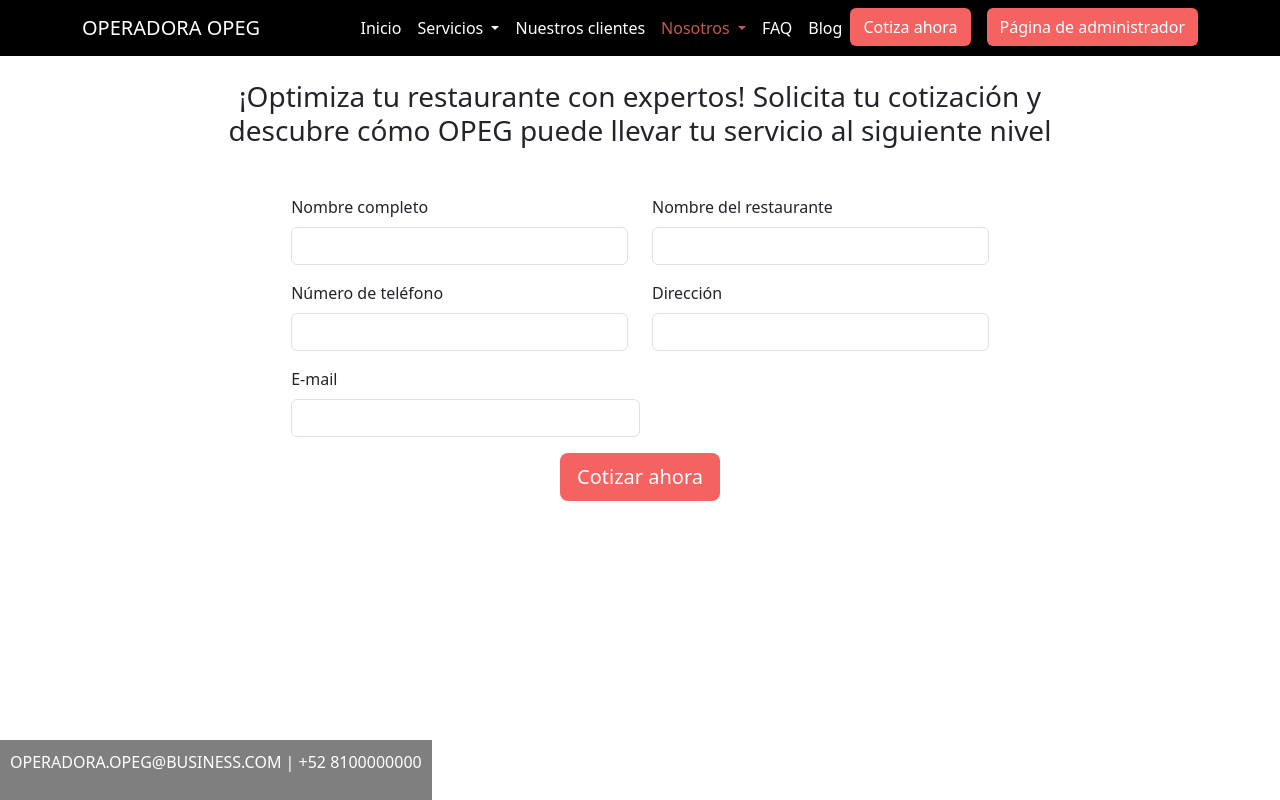
After one commit to crlsbk/proyecto-final-DAW, a PHP site: page /cotizacion.php in a window 1280 px wide. The commit adds this page. Run offline with PHP 8.4, Linux system fonts and the light colour scheme; a user stored in the database is signed in.

Commit message:
Cotizar y advertencias
agregue pagina para cotizar y cambie las
advertencias de un campo vacio a alertas de
bootstrap

```diff
--- /dev/null
+++ b/cotizacion.php
@@ -0,0 +1,172 @@
+<?php
+$usuario = "root";
+$password = "";
+$servidor = "127.0.0.1:3307";
+$basededatos = "opeg";
+
+session_start();
+
+error_reporting(E_ALL);
+ini_set('display_errors', 1);
+
+try {
+    $pdo = new PDO("mysql:host=$servidor;dbname=$basededatos;charset=utf8", $usuario, $password);
+    $pdo->setAttribute(PDO::ATTR_ERRMODE, PDO::ERRMODE_EXCEPTION);
+} catch (PDOException $e) {
+    die("Coul not connect to the database: " . $e->getMessage());
+} ?>
+
+<!DOCTYPE html>
+<html lang="es">
+
+<head>
+    <meta charset="UTF-8">
+    <meta name="viewport" content="width=device-width, initial-scale=1.0">
+    <title>Operadora OPEG - Historia</title>
+    <link href="https://cdn.jsdelivr.net/npm/bootstrap@5.3.0/dist/css/bootstrap.min.css" rel="stylesheet">
+    <link rel="stylesheet" href="estilos.css">
+</head>
+
+<body>
+
+    <nav class="navbar navbar-expand-lg navbar-dark">
+        <div class="container">
+            <a class="navbar-brand" href="#">OPERADORA OPEG</a>
+            <button class="navbar-toggler" type="button" data-bs-toggle="collapse" data-bs-target="#navbarNav" aria-controls="navbarNav" aria-expanded="false" aria-label="Toggle navigation">
+                <span class="navbar-toggler-icon"></span>
+            </button>
+            <div class="collapse navbar-collapse" id="navbarNav">
+                <ul class="navbar-nav ms-auto">
+                    <li class="nav-item">
+                        <a class="nav-link" href="inicio.php">Inicio</a>
+                    </li>
+                    <li class="nav-item dropdown">
+                        <a class="nav-link dropdown-toggle" href="#" id="servicesDropdown" role="button" data-bs-toggle="dropdown" aria-expanded="false">
+                            Servicios
+                        </a>
+                        <ul class="dropdown-menu" aria-labelledby="servicesDropdown">
+                            <li><a class="dropdown-item" href="consultoria.php">Consultoría gastronómica</a></li>
+                            <li><a class="dropdown-item" href="servicios.php">Servicios</a></li>
+                        </ul>
+                    </li>
+                    <li class="nav-item">
+                        <a class="nav-link" href="clientes.php">Nuestros clientes</a>
+                    </li>
+                    <li class="nav-item dropdown">
+                        <a class="nav-link dropdown-toggle active" href="#" id="aboutDropdown" role="button" data-bs-toggle="dropdown" aria-expanded="false">
+                            Nosotros
+                        </a>
+                        <ul class="dropdown-menu" aria-labelledby="aboutDropdown">
+                            <li><a class="dropdown-item" href="quienes_somos.php">Quiénes somos</a></li>
+                            <li><a class="dropdown-item" href="historia.php">Historia</a></li>
+                        </ul>
+                    </li>
+                    <li class="nav-item">
+                        <a class="nav-link" href="faq.php">FAQ</a>
+                    </li>
+                    <li class="nav-item">
+                        <a class="nav-link" href="blog.php">Blog</a>
+                    </li>
+                    <li class="nav-item">
+                        <a class="btn cta-button" href="cotizacion.php">Cotiza ahora</a>
+                    </li>
+                    <?php if ($_SESSION['loggedin']): ?>
+                        <li class="nav-item">
+                            <a class="btn cta-button ms-3" href="admin/admin.php">Página de administrador</a>
+                        </li>
+                    <?php endif; ?>
+                </ul>
+            </div>
+        </div>
+    </nav>
+
+    <?php
+    if ($_SERVER['REQUEST_METHOD'] === 'POST'):
+        /*
+        $nombreCliente = isset($_POST['nombreCliente']) ? $_POST['nombreCliente'] : '';
+    $nombreRestaurante = isset($_POST['nombreRestaurante']) ? $_POST['nombreRestaurante']: '';
+    $telefono = isset($_POST['telefono']) ? $_POST['telefono']: '';
+    $direccion = isset($_POST['direccion']) ? $_POST['direccion']: '';
+    $mail = isset($_POST['mail']) ? $_POST['mail']: '';
+    */
+        if (isset($_POST['nombreCliente']) && isset($_POST['nombreRestaurante']) && isset($_POST['telefono']) && isset($_POST['direccion']) && isset($_POST['mail'])):
+            $nombreCliente = $_POST['nombreCliente'];
+            $nombreRestaurante = $_POST['nombreRestaurante'];
+            $telefono = $_POST['telefono'];
+            $direccion = $_POST['direccion'];
+            $mail = $_POST['mail'];
+            $sqlId = "SELECT MAX(id) AS maxid FROM cotizaciones";
+            $stmtId = $pdo->prepare($sqlId);
+            $stmtId->execute();
+            $row = $stmtId->fetch(PDO::FETCH_ASSOC);
+            $ultimaId = $row['maxid'];
+            $id = $ultimaId + 1;
+            $to = 'juannnm05@gmail.com';
+            $subject = 'Nueva cotización de' . $_POST['nombreRestaurante'];
+            $cuerpo = '
+        Nombre del cliente: ' . $nombreCliente . '
+        Nombre del restaurante: ' . $nombreRestaurante . '
+        Telefono: ' . $telefono . '
+        Dirección: ' . $direccion . '
+        E-Mail: ' . $mail;
+
+            mail($to, $subject, $cuerpo);
+
+            $sql = "INSERT INTO cotizaciones (nombre_cliente, nombre_restaurante, numero_telefono,  direccion, email, id)
+        VALUES (:nombreCliente, :nombreRestaurante, :telefono, :direccion, :mail, :id";
+            $stmt = $pdo->prepare($sql);
+            $stmt->bindParam('nombreCliente', $nombreCliente, PDO::PARAM_STR);
+            $stmt->bindParam('nombreRestaurante', $nombreRestaurante, PDO::PARAM_STR);
+            $stmt->bindParam('telefono', $telefono, PDO::PARAM_INT);
+            $stmt->bindParam('direccion', $direccion, PDO::PARAM_STR);
+            $stmt->bindParam('mail', $mail, PDO::PARAM_STR);
+
+            if ($stmt->execute()): ?>
+                <div class="alert alert-success">Cotización enviada!</div>
+            <?php else: ?>
+                <div class="alert alert-danger">Error al enviar cotización, por favor intente de nuevo</div>
+            <?php endif;
+        else: ?>
+            <div class="alert alert-warning">Favor de llenar todos los campos</div>
+    <?php endif;
+    endif; ?>
+
+    <div class="container mt-4" style="width: 70%; height:81.9vh">
+        <h3 class=" text-center">¡Optimiza tu restaurante con expertos! Solicita tu cotización y descubre cómo OPEG puede llevar tu servicio al siguiente nivel</h3>
+        <form action="cotizacion.php" method="POST" style="width: 80%;" class="mx-auto mt-5">
+            <div class="row">
+                <div class="mb-3 col-md-6">
+                    <label for="nombreCliente" class="form-label">Nombre completo</label>
+                    <input id="nombreCliente" type="text" class="form-control">
+                </div>
+                <div class="mb-3 col-md-6">
+                    <label for="nombreRestaurante" class="form-label">Nombre del restaurante</label>
+                    <input id="nombreRestaurante" type="text" class="form-control">
+                </div>
+            </div>
+            <div class="row">
+                <div class="col-md-6 mb-3">
+                    <label for="telefono" class="form-label">Número de teléfono</label>
+                    <input id="telefono" type="tel" class="form-control">
+                </div>
+                <div class="col-md-6 mb-3">
+                    <label for="direccion" class="form-label">Dirección</label>
+                    <input id="direccion" type="text" class="form-control">
+                </div>
+            </div>
+            <div class="col-md-6 mb-3">
+                <label for="mail" class="form-label">E-mail</label>
+                <input id="mail" type="email" class="form-control">
+            </div>
+            <div class="text-center">
+                <button class="btn cta-button btn-lg" type="submit">Cotizar ahora</button>
+            </div>
+        </form>
+    </div>
+
+    <footer class="footer">
+        <p>OPERADORA.OPEG@BUSINESS.COM | +52 8100000000</p>
+    </footer>
+</body>
+
+</html>
--- a/estilos.css
+++ b/estilos.css
@@ -1,3 +1,7 @@
+body{
+    height: 100%;
+}
+
 .color-main {
     background-color: #f46262
 }
@@ -34,6 +38,8 @@
     color: #fff;
     padding: 10px;
     text-align: center;
+    position: fixed;
+    bottom: 0;
 }
 .side-images {
     background-color: #dcdcdc;
@@ -44,3 +50,11 @@
     align-items: center;
     text-align: center;
 }
+
+.widthCuarenta {
+    width: 40% !important;
+}
+
+.card{
+    border-style: none;
+}
--- a/login.php
+++ b/login.php
@@ -18,6 +18,8 @@ try {
 }
 
 if ($_SERVER['REQUEST_METHOD'] === 'POST'):
+
+    if (isset($_POST['usuario']) && isset($_POST['contrasenia'])):
         $nom = $_POST['usuario'];
         $pass = $_POST['contrasenia'];
 
@@ -38,6 +40,10 @@ if ($_SERVER['REQUEST_METHOD'] === 'POST'):
             <?php endif;
         else: ?>
             <div class='alert alert-danger mx-auto my-0' style="width: 30%">Usuario no encontrado.</div>
+        <?php endif;
+    else: ?>
+        <div class='alert alert-warning mx-auto my-0' style="width: 30%">Favor de llenar todos los campos</div>
+
 <?php endif;
 endif; ?>
 
```
Also changed, not shown: admin/registro.php (+39 -35 lines). Lines whose indentation alone changed are shown as unchanged.
